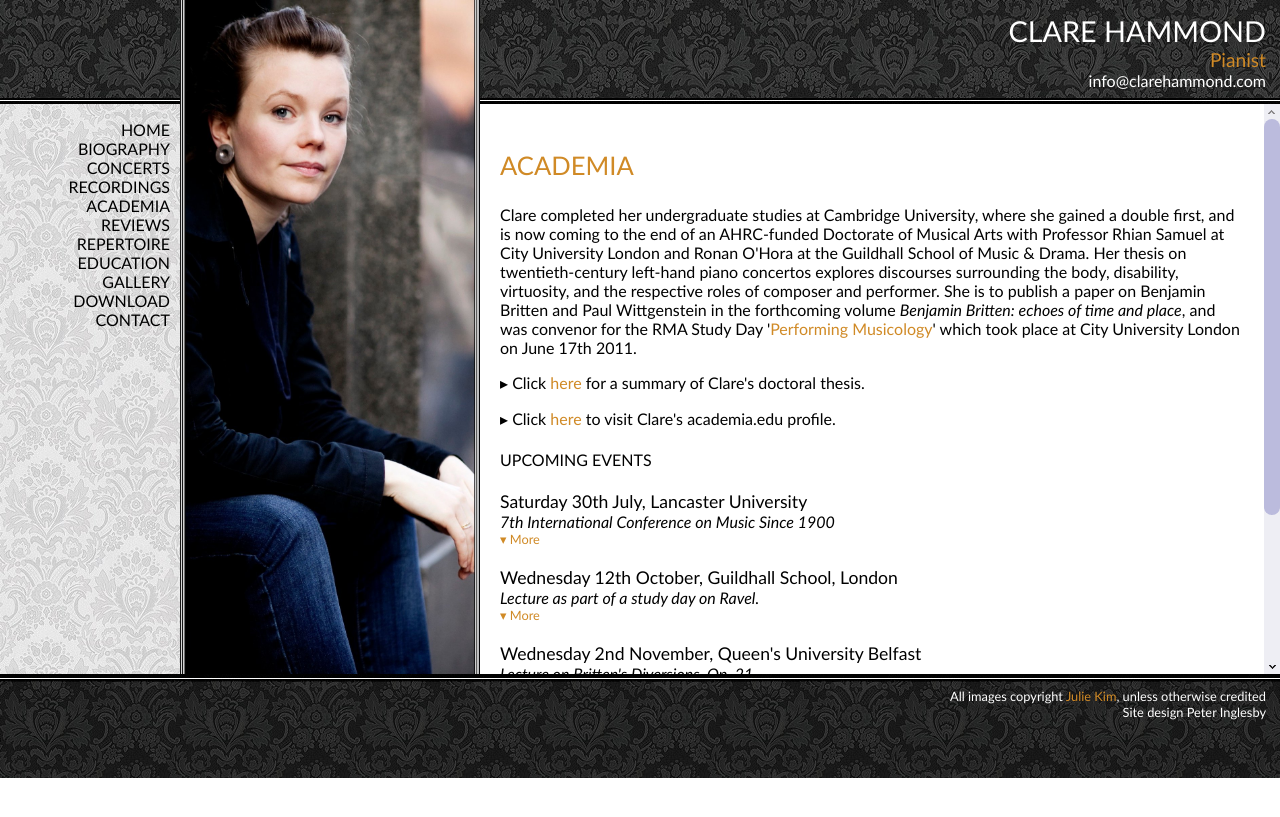
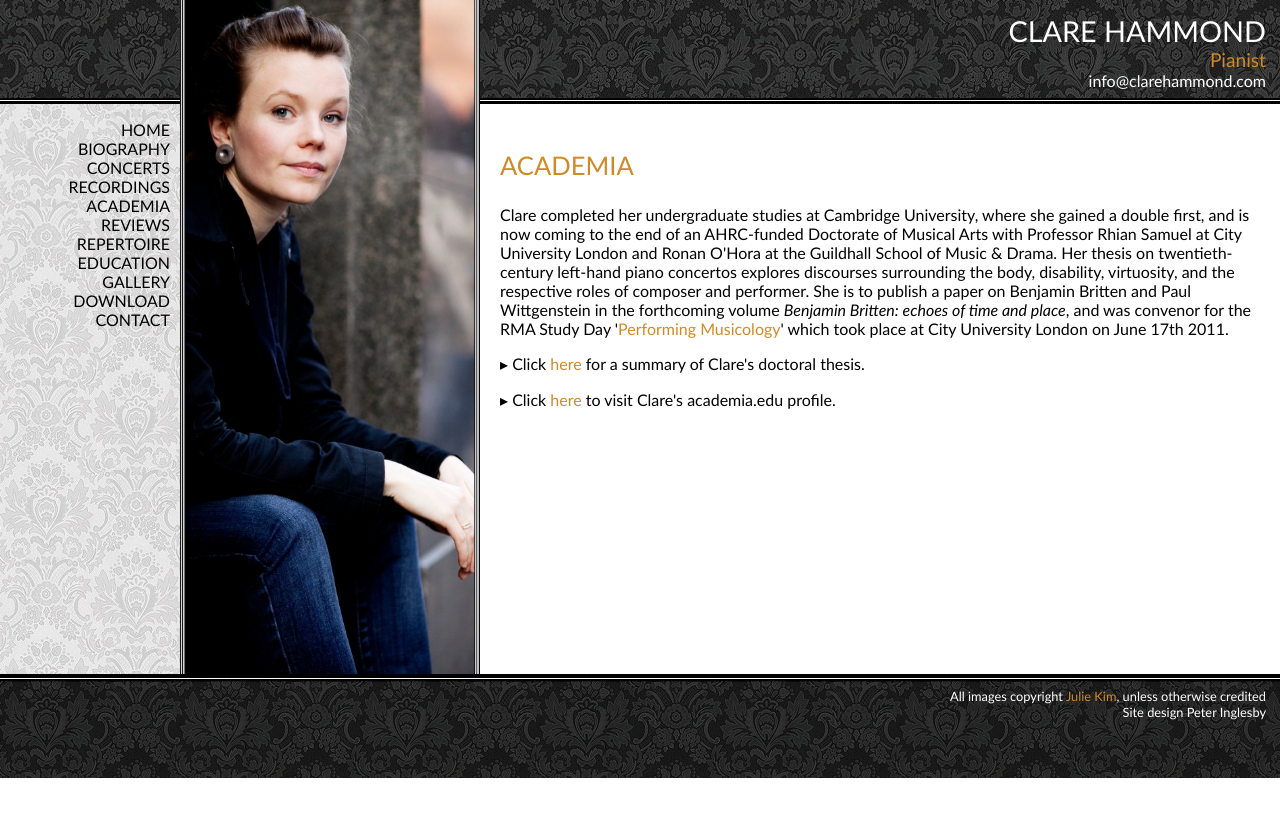
Before and after one commit to hammonc/clarehammond.com, a Jekyll site: the page built from academia.html, in a window 1280 px wide. Shown: the top 817 px of the page. Built offline with Jekyll 4.4.1, drawn with Linux system fonts in a browser that asks for light colours.

Commit message:
education and academic update

```diff
--- a/academia.html
+++ b/academia.html
@@ -10,41 +10,3 @@ image: academia.jpg
   Clare's doctoral thesis.</p>
 <p>&#9656; Click <a href="http://city.academia.edu/ClareHammond" target="_blank">here
   </a>to visit Clare's academia.edu profile.</p>
-
-<h4>UPCOMING EVENTS</h4>
-
-<div class="listing">
-  <div class="listing-heading">Saturday 30th July, Lancaster University</div>
-  <div class="listing-trailer">7th International Conference on Music Since 1900</div>
-  <div class="listing-details concealed">
-    <p>Conference paper</p>
-    <p>"Rehabilitating the sinister: left-handedness in Ravel's Concerto pour la main gauche"</p>
-    <p>More information available <a href="http://www.lancs.ac.uk/sma/msnmac/index.html" target="_blank">here</a>.</p>
-  </div>
-  <span class="more">&#9662; More</span>
-  <span class="less">&#9652; Less</span>
-</div>
-
-<div class="listing">
-  <div class="listing-heading">Wednesday 12th October, Guildhall School, London</div>
-  <div class="listing-trailer">Lecture as part of a study day on Ravel.</div>
-  <div class="listing-details concealed">
-    <p>10am-1pm, Music Hall, GSMD, Silk Street, Barbican, EC2Y 8DT</p>
-  </div>
-  <span class="more">&#9662; More</span>
-  <span class="less">&#9652; Less</span>
-</div>
-
-<div class="listing">
-  <div class="listing-heading">Wednesday 2nd November, Queen's University Belfast</div>
-  <div class="listing-trailer">Lecture on Britten's Diversions, Op. 21</div>
-  <div class="listing-details concealed">
-    <p>'Creative responses to disability and the performer's prerogative in Benjamin Britten's Diversions, Op. 21</p>
-  </div>
-  <div class="listing-details concealed">
-    <p>Free entrance</p>
-    <p>1pm, Old McMordie Hall, Department of Music, Main Site, BT7 1NN</p>
-  </div>
-  <span class="more">&#9662; More</span>
-  <span class="less">&#9652; Less</span>
-</div>
```
Also changed, not shown: education.html (+2 -5 lines).
